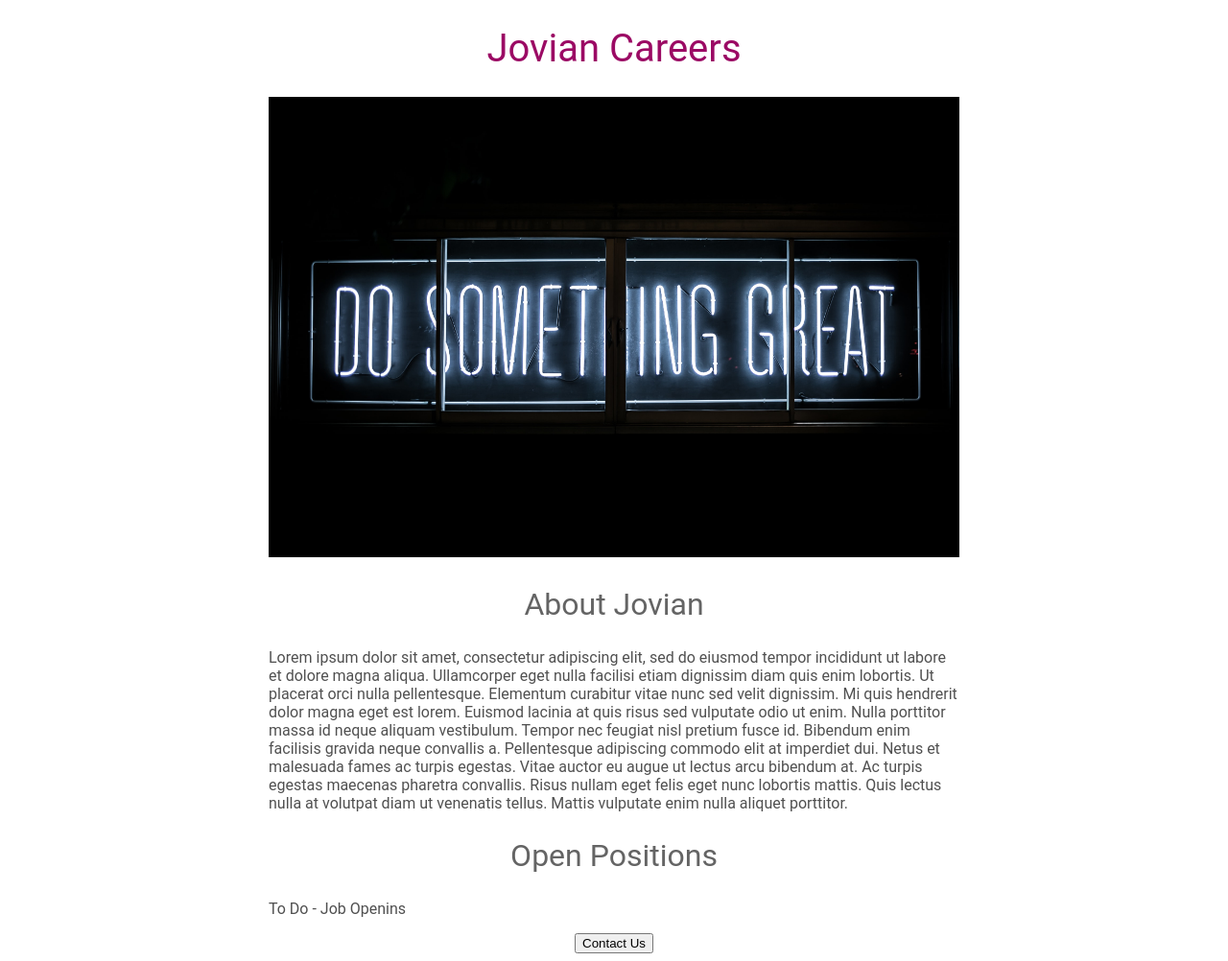
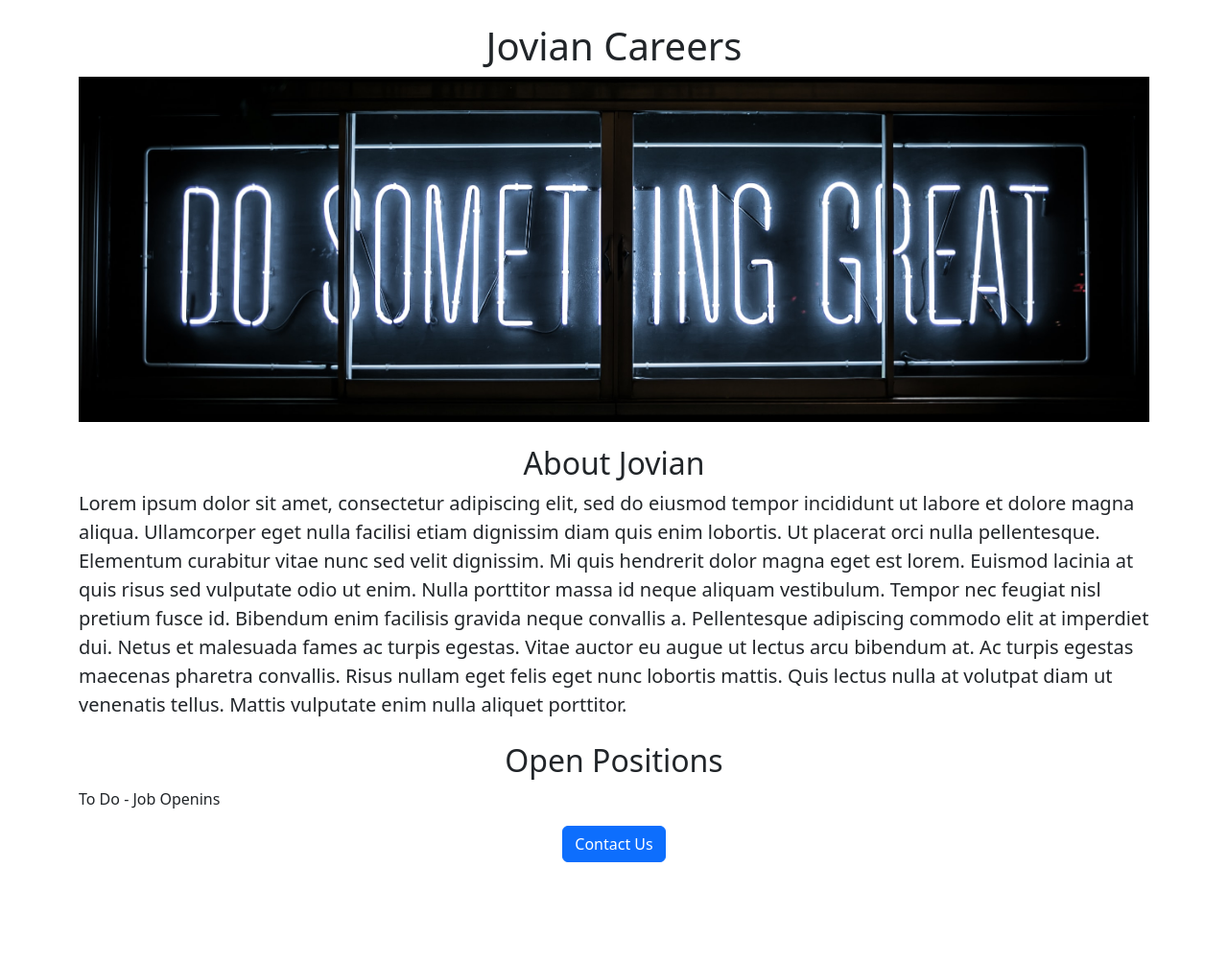
Before and after one commit to abinas94/jovian-carrier-website-v2, a Flask app: page / in a window 1280 px wide. Shown: the whole page at 96% size. After the commit the page ends 899 px from the top, so only its background shows below. Run offline with Flask 2, Linux system fonts and the light colour scheme.

Commit message:
added styles from botstrap

```diff
--- a/templates/home.html
+++ b/templates/home.html
@@ -1,60 +1,38 @@
 <!DOCTYPE html>
 <html>
   <head>
+    <meta charset="utf-8">
+    <meta name="viewport" content="width=device-width, initial-scale=1">
     <title>Jovian Careers</title>
+    <link href="https://cdn.jsdelivr.net/npm/bootstrap@5.2.0/dist/css/bootstrap.min.css" rel="stylesheet" integrity="sha384-gH2yIJqKdNHPEq0n4Mqa/HGKIhSkIHeL5AyhkYV8i59U5AR6csBvApHHNl/vI1Bx" crossorigin="anonymous">
+
     <style>
-      h1{
-        font-size: 40px;
-        font-family:Roboto;
-        font-weight: normal;
-        color:rgb(155,10,100);
-        text-align: center;
-      }
-
       #banner {
-        width: 100%;
-        height: 480px;
+        height:360px;
+        width:100%;
         object-fit:cover;
       }
+    </style>
 
-      h2{
-        font-size: 32px;
-        font-family:Roboto;
-        font-weight: normal;
-        color:rgb(100,100,100);
-        text-align: center;
-      }
-      .bodytext{
-        font-family: Roboto;
-        color: rgb(80, 80, 80);
-      }
-
-      #container{
-        max-width:720px;
-        margin: 0 auto;
-      }
-
-
-    </style>
   </head>
 
-    <body>
-      <div id ="container">
-        <h1>Jovian Careers</h1>
+  <body>
+      <div class="container">
+        <h1 class="text-center mt-2 mt-4">Jovian Careers</h1>
 
-        <img id="banner" src="https://jovian-job-site.abinasnayak.repl.co/static/banner.jpg">
-        <h2>About Jovian</h2>
-        <p class="bodytext">Lorem ipsum dolor sit amet, consectetur adipiscing elit, sed do eiusmod tempor incididunt ut labore et dolore magna aliqua. Ullamcorper eget nulla facilisi etiam dignissim diam quis enim lobortis. Ut placerat orci nulla pellentesque. Elementum curabitur vitae nunc sed velit dignissim. Mi quis hendrerit dolor magna eget est lorem. Euismod lacinia at quis risus sed vulputate odio ut enim. Nulla porttitor massa id neque aliquam vestibulum. Tempor nec feugiat nisl pretium fusce id. Bibendum enim facilisis gravida neque convallis a. Pellentesque adipiscing commodo elit at imperdiet dui. Netus et malesuada fames ac turpis egestas. Vitae auctor eu augue ut lectus arcu bibendum at. Ac turpis egestas maecenas pharetra convallis. Risus nullam eget felis eget nunc lobortis mattis. Quis lectus nulla at volutpat diam ut venenatis tellus. Mattis vulputate enim nulla aliquet porttitor.
+        <img class="img-fluid" id="banner" src="https://jovian-job-site.abinasnayak.repl.co/static/banner.jpg">
+        <h2 class="text-center mt-2 mt-4">About Jovian</h2>
+        <p class="lead">Lorem ipsum dolor sit amet, consectetur adipiscing elit, sed do eiusmod tempor incididunt ut labore et dolore magna aliqua. Ullamcorper eget nulla facilisi etiam dignissim diam quis enim lobortis. Ut placerat orci nulla pellentesque. Elementum curabitur vitae nunc sed velit dignissim. Mi quis hendrerit dolor magna eget est lorem. Euismod lacinia at quis risus sed vulputate odio ut enim. Nulla porttitor massa id neque aliquam vestibulum. Tempor nec feugiat nisl pretium fusce id. Bibendum enim facilisis gravida neque convallis a. Pellentesque adipiscing commodo elit at imperdiet dui. Netus et malesuada fames ac turpis egestas. Vitae auctor eu augue ut lectus arcu bibendum at. Ac turpis egestas maecenas pharetra convallis. Risus nullam eget felis eget nunc lobortis mattis. Quis lectus nulla at volutpat diam ut venenatis tellus. Mattis vulputate enim nulla aliquet porttitor.
         </p>
-        <h2>Open Positions</h2>
-        <p class="bodytext">To Do - Job Openins</p>
+        <h2 class="text-center mt-2 mt-4">Open Positions</h2>
+        <p>To Do - Job Openins</p>
         <div style="text-align:center;">
-        <button>Contact Us</button>
+        <button type="button" class="btn btn-primary">Contact Us</button>
         </div>
 
-      </div>
+    </div>
 
-    </body>
+  </body>
 
 
 
```
